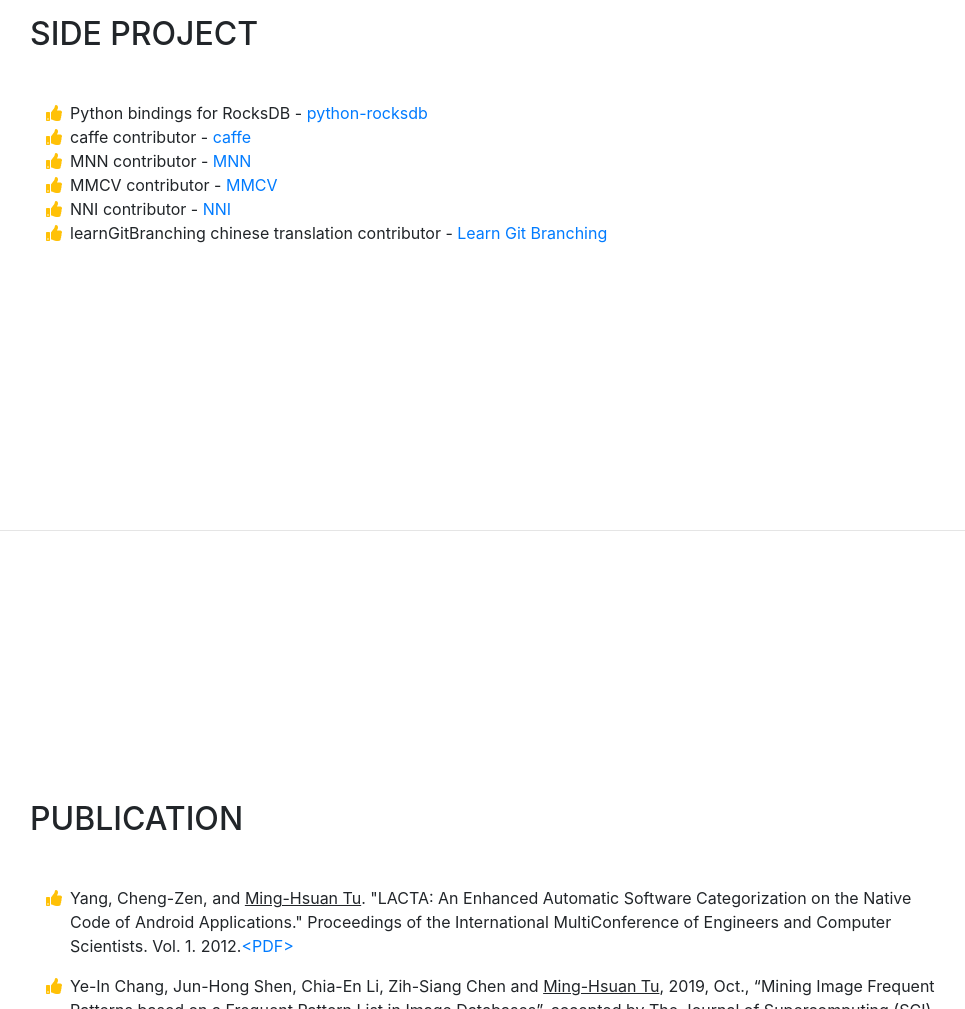
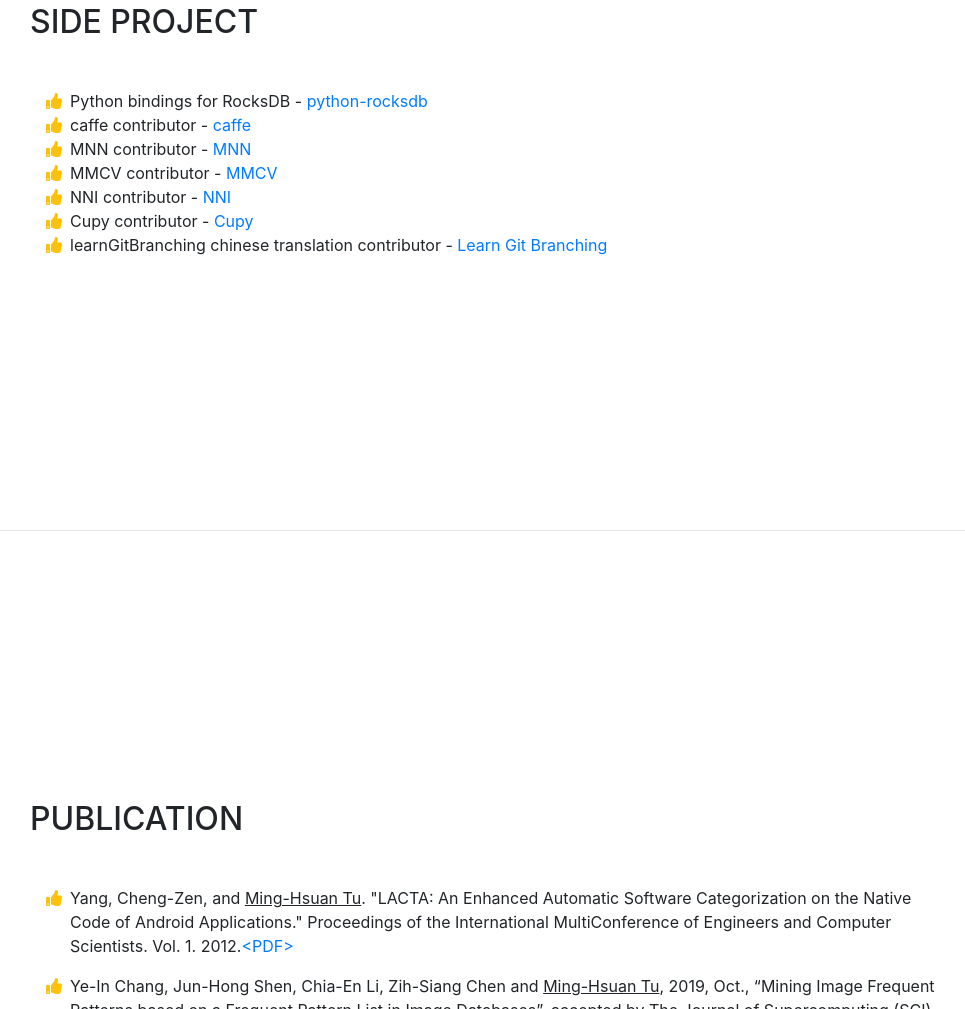
Before and after one commit to twmht/twmht.github.io, a website with bundled scripts: page index.html in a window 1280 px wide. Shown: the part 3870-4879 px from the top of the page, without its empty margins (290-1255 px from the left). Built offline with nearby package versions, Linux system fonts and the light colour scheme; a web font is replaced by a local one.

Commit message:
add cupy contri

```diff
--- a/index.html
+++ b/index.html
@@ -255,6 +255,11 @@
                 </li>
                 <li>
                   <i class="fa-li fa fa-thumbs-up text-warning"></i>
+                  Cupy contributor -
+                  <a href="https://github.com/cupy/cupy">Cupy</a>
+                </li>
+                <li>
+                  <i class="fa-li fa fa-thumbs-up text-warning"></i>
                   learnGitBranching chinese translation contributor -
                   <a href="http://pcottle.github.io/learnGitBranching">Learn Git Branching</a>
                 </li>
```
